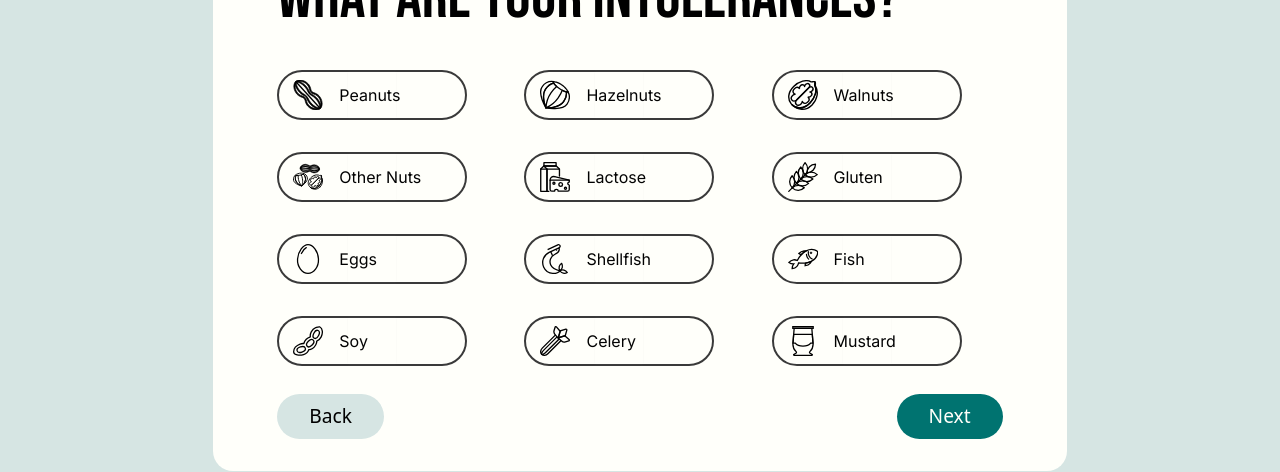
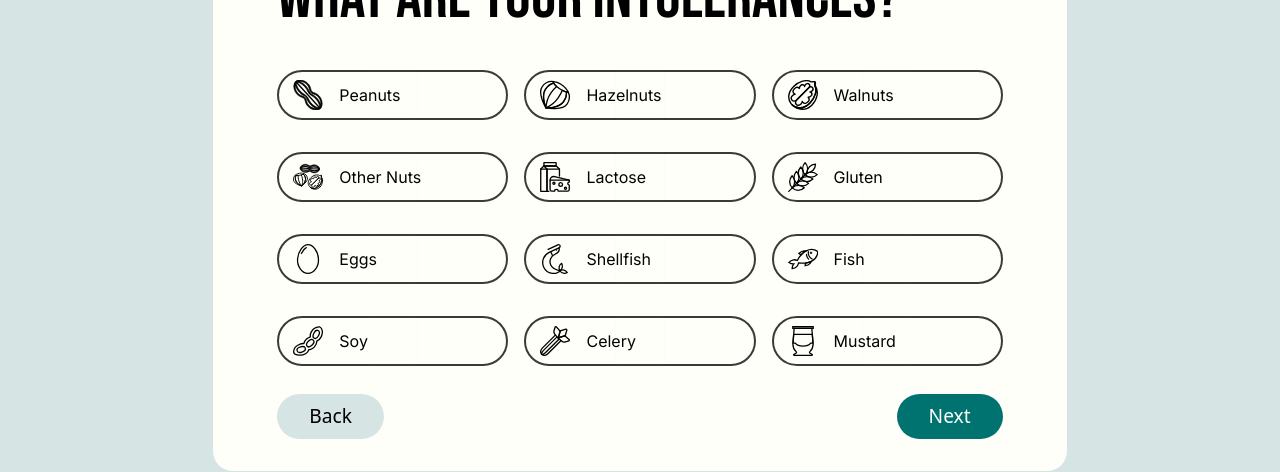
Before and after one commit to fichtnerma/Tastyplan, a Next.js app in the folder frontend/: page /setup in a window 1280 px wide. Both pictures are taken after a click on the radio button 454 px from the left and 383 px from the top of the page. Shown: the part 278-750 px from the top of the page. Built offline with nearby package versions, Linux system fonts and the light colour scheme; no server answers; a web font is replaced by a local one.

Commit message:
feat: add focus state to intolerances

```diff
--- a/frontend/src/components/FoodLifestyle/FoodLifestyle.module.scss
+++ b/frontend/src/components/FoodLifestyle/FoodLifestyle.module.scss
@@ -1,19 +1,13 @@
 .preferencesWrapper {
-    display: grid;
-    flex-direction: column;
-    align-items: left;
+    grid-auto-flow: row;
+    align-items: center;
     width: 100%;
 
     .choiceWrapper {
         display: grid;
         grid-template-columns: repeat(2, minmax(0, 1fr));
         width: 100%;
-        // height: 60px;
         position: relative;
-
-        &:last-child {
-            margin-bottom: 1.8rem;
-        }
 
         &:focus {
             box-shadow: 0 0 0 2px #ffffff, 0 0 3px 5px #3a97f9;
--- a/frontend/src/components/FoodLifestyle/FoodLifestyle.tsx
+++ b/frontend/src/components/FoodLifestyle/FoodLifestyle.tsx
@@ -11,11 +11,16 @@ interface FoodLifestyleProps {
 }
 export default function FoodLifestyle({ onNext, onChoice, formOfDiet }: FoodLifestyleProps) {
     const preferences = [
-        { food: 'vegan', description: 'You dont eat any kind of animal products', icon: 'Vegan-color' },
-        { food: 'vegetarian', description: 'You dont eat any meat and fish', icon: 'Vegetarisch-color' },
-        { food: 'omnivore', description: 'You eat all animal products', icon: 'Omnivor-color' },
-        { food: 'flexitarian', description: 'You rarely eat all animal products', icon: 'Flexitarisch-color' },
-        { food: 'pescetarian', description: 'You only eat fish from all animal products', icon: 'Pescetarisch-color' },
+        { id: 1, food: 'vegan', description: 'You dont eat any kind of animal products', icon: 'Vegan-color' },
+        { id: 2, food: 'vegetarian', description: 'You dont eat any meat and fish', icon: 'Vegetarisch-color' },
+        { id: 3, food: 'omnivore', description: 'You eat all animal products', icon: 'Omnivor-color' },
+        { id: 4, food: 'flexitarian', description: 'You rarely eat all animal products', icon: 'Flexitarisch-color' },
+        {
+            id: 5,
+            food: 'pescetarian',
+            description: 'You only eat fish from all animal products',
+            icon: 'Pescetarisch-color',
+        },
     ];
 
     const [selection, setSelection] = useState(formOfDiet);
@@ -39,9 +44,16 @@ export default function FoodLifestyle({ onNext, onChoice, formOfDiet }: FoodLife
         <div>
             <h4 className="mb-2 h2">What is your food lifestyle?</h4>
             <div className="flex justify-center h-[400px] lg:h-[300px] overflow-y-auto overflow-x-hidden">
-                <div className={`lg:grid-cols-2 lg:gap-x-4 lg:gap-y-5 ${styles.preferencesWrapper}`}>
+                <div
+                    className={`grid lg:grid-cols-2 lg:gap-x-4 lg:gap-y-5 lg:justify-items-center ${styles.preferencesWrapper}`}
+                    tabIndex={-1}
+                >
                     {preferences.map((preference, i) => (
-                        <div key={i} className={`mb-3 lg:m-0 h-[60px] lg:h-[70px] ${styles.choiceWrapper}`}>
+                        <div
+                            key={preference.id}
+                            className={`lg:m-0 h-[60px] lg:h-[70px] ${styles.choiceWrapper}`}
+                            tabIndex={i + 1}
+                        >
                             <input
                                 type="radio"
                                 name="preferences"
@@ -50,7 +62,7 @@ export default function FoodLifestyle({ onNext, onChoice, formOfDiet }: FoodLife
                                 onChange={onChoiceChange}
                                 data-cy={`${preference.food}-radio-btn`}
                             />
-                            <label tabIndex={i} htmlFor={preference.food} className="col-start-1">
+                            <label htmlFor={preference.food} className="col-start-1">
                                 <p className="absolute pb-4 capitalize">{preference.food}</p>
                                 <p className="text-xs pt-8">{preference.description}</p>
                             </label>
--- a/frontend/src/components/Intolerances/Intolerances.module.scss
+++ b/frontend/src/components/Intolerances/Intolerances.module.scss
@@ -1,9 +1,19 @@
-.intoleranceWrapper .containerField {
+.intoleranceWrapper {
     width: 100%;
     height: 50px;
     position: relative;
     border-radius: 50px;
     display: grid;
+
+    .intoleranceCustomFocus {
+        &:focus {
+            box-shadow: 0 0 0 2px #ffffff, 0 0 3px 5px #3a97f9;
+        }
+
+        &:focus-visible {
+            outline: unset;
+        }
+    }
 
     &:hover {
         label {
--- a/frontend/src/components/Intolerances/Intolerances.tsx
+++ b/frontend/src/components/Intolerances/Intolerances.tsx
@@ -15,22 +15,22 @@ interface IntolerancesProps {
 
 export default function Intolerances({ onNext, onBack, onChoice, allergens }: IntolerancesProps) {
     const intolerances = [
-        { ui: 'Peanuts', code: 'peanut', icon: 'Erdnuss' },
-        { ui: 'Hazelnuts', code: 'hazelnut', icon: 'Haselnuss' },
-        { ui: 'Walnuts', code: 'walnut', icon: 'Wallnuss' },
-        { ui: 'Other Nuts', code: 'shellFruit', icon: 'Nüsse' },
-        { ui: 'Lactose', code: 'milk', icon: 'laktose' },
-        { ui: 'Gluten', code: 'gluten', icon: 'Weizen' },
-        { ui: 'Eggs', code: 'egg', icon: 'Ei' },
-        { ui: 'Shellfish', code: 'crustacaen', icon: 'Shrimp' },
-        { ui: 'Fish', code: 'fish', icon: 'fisch' },
-        { ui: 'Soy', code: 'soy', icon: 'Soja' },
-        { ui: 'Celery', code: 'celery', icon: 'Sellerie' },
-        { ui: 'Mustard', code: 'mustard', icon: 'Senfglas' },
-        { ui: 'Sesame', code: 'sesame', icon: 'Sesam' },
-        { ui: 'Sulfur Dioxide', code: 'sulfur', icon: 'Wein' },
-        { ui: 'Lupine', code: 'lupine', icon: 'Lupinen' },
-        { ui: 'Mollusk', code: 'mollusk', icon: 'Weichtiere' },
+        { id: 1, ui: 'Peanuts', code: 'peanut', icon: 'Erdnuss' },
+        { id: 2, ui: 'Hazelnuts', code: 'hazelnut', icon: 'Haselnuss' },
+        { id: 3, ui: 'Walnuts', code: 'walnut', icon: 'Wallnuss' },
+        { id: 4, ui: 'Other Nuts', code: 'shellFruit', icon: 'Nüsse' },
+        { id: 5, ui: 'Lactose', code: 'milk', icon: 'laktose' },
+        { id: 6, ui: 'Gluten', code: 'gluten', icon: 'Weizen' },
+        { id: 7, ui: 'Eggs', code: 'egg', icon: 'Ei' },
+        { id: 8, ui: 'Shellfish', code: 'crustacaen', icon: 'Shrimp' },
+        { id: 9, ui: 'Fish', code: 'fish', icon: 'fisch' },
+        { id: 10, ui: 'Soy', code: 'soy', icon: 'Soja' },
+        { id: 11, ui: 'Celery', code: 'celery', icon: 'Sellerie' },
+        { id: 12, ui: 'Mustard', code: 'mustard', icon: 'Senfglas' },
+        { id: 13, ui: 'Sesame', code: 'sesame', icon: 'Sesam' },
+        { id: 14, ui: 'Sulfur Dioxide', code: 'sulfur', icon: 'Wein' },
+        { id: 15, ui: 'Lupine', code: 'lupine', icon: 'Lupinen' },
+        { id: 16, ui: 'Mollusk', code: 'mollusk', icon: 'Weichtiere' },
     ];
 
     const [allergeneChoices, setAllergeneChoices] = useState(allergens);
@@ -66,10 +66,11 @@ export default function Intolerances({ onNext, onBack, onChoice, allergens }: In
                 <div className="grid grid-cols-2 gap-4 lg:gap-y-4 lg:grid-cols-3 xl:gap-y-8 xl:grid-cols-3 2xl:gap-y-8 2xl:grid-cols-4">
                     {intolerances.map((intolerance, i) => (
                         <div
-                            key={i}
-                            className={`${styles.intoleranceWrapper} lg:w-[180px] xl:w-[190px] 2xl:w-[200px] `}
+                            key={intolerance.id}
+                            className={`${styles.intoleranceWrapper} lg:w-[180px] xl:w-[190px] 2xl:w-[200px]`}
+                            tabIndex={-1}
                         >
-                            <div className={styles.containerField}>
+                            <div className={`flex ${styles.intoleranceCustomFocus}`} tabIndex={i + 1}>
                                 <input
                                     type="checkbox"
                                     name="intolerances"
@@ -97,7 +98,13 @@ export default function Intolerances({ onNext, onBack, onChoice, allergens }: In
                 </div>
             </div>
             <div className="flex justify-between relative">
-                <button type="submit" className="btn-primary-unobtrusive mt-6" data-btn="back" onClick={handleClick}>
+                <button
+                    type="submit"
+                    className="btn-primary-unobtrusive mt-6"
+                    data-btn="back"
+                    onClick={handleClick}
+                    tabIndex={intolerances.length + 1}
+                >
                     Back
                 </button>
                 <button
@@ -106,6 +113,7 @@ export default function Intolerances({ onNext, onBack, onChoice, allergens }: In
                     data-btn="next"
                     onClick={handleClick}
                     data-cy="next-btn"
+                    tabIndex={intolerances.length + 2}
                 >
                     Next
                 </button>
```
